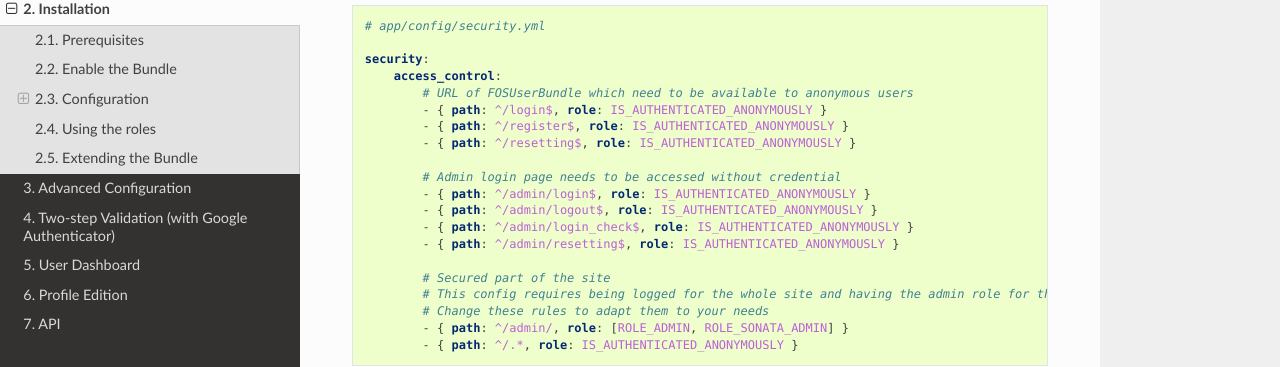
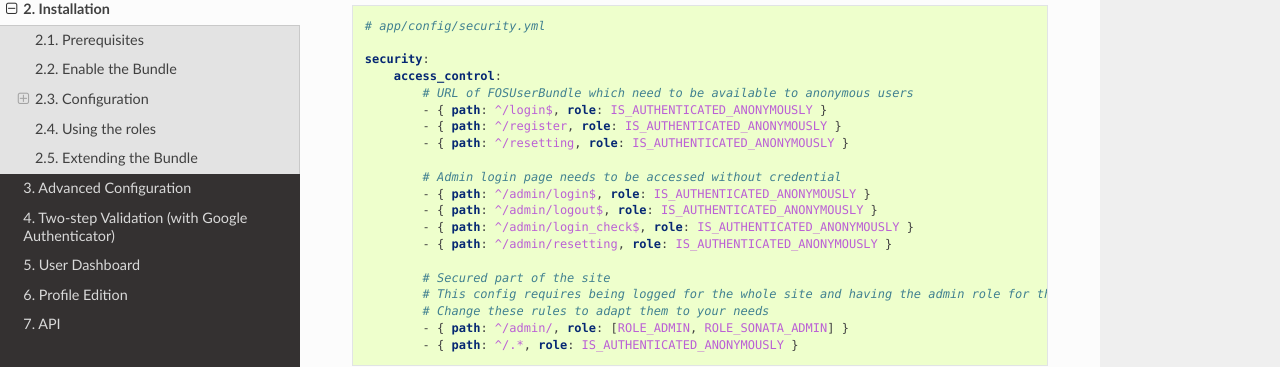
Before and after one commit to sonata-project/SonataUserBundle, a Sphinx documentation site: the page built from Resources/doc/reference/installation.rst, in a window 1280 px wide and 900 px high, scrolled down 4544 px. Shown: the part 141-508 px from the top of the window. Built offline with Sphinx 7.4.7 and the Read the Docs theme 2.0.0, drawn with Linux system fonts in a browser that asks for light colours.

Commit message:
Revert "add $ to the end of the pattern to be consistent"

```diff
--- a/Resources/doc/reference/installation.rst
+++ b/Resources/doc/reference/installation.rst
@@ -261,14 +261,14 @@ The last part is to define 3 new access control rules:
         access_control:
             # URL of FOSUserBundle which need to be available to anonymous users
             - { path: ^/login$, role: IS_AUTHENTICATED_ANONYMOUSLY }
-            - { path: ^/register$, role: IS_AUTHENTICATED_ANONYMOUSLY }
-            - { path: ^/resetting$, role: IS_AUTHENTICATED_ANONYMOUSLY }
+            - { path: ^/register, role: IS_AUTHENTICATED_ANONYMOUSLY }
+            - { path: ^/resetting, role: IS_AUTHENTICATED_ANONYMOUSLY }
 
             # Admin login page needs to be accessed without credential
             - { path: ^/admin/login$, role: IS_AUTHENTICATED_ANONYMOUSLY }
             - { path: ^/admin/logout$, role: IS_AUTHENTICATED_ANONYMOUSLY }
             - { path: ^/admin/login_check$, role: IS_AUTHENTICATED_ANONYMOUSLY }
-            - { path: ^/admin/resetting$, role: IS_AUTHENTICATED_ANONYMOUSLY }
+            - { path: ^/admin/resetting, role: IS_AUTHENTICATED_ANONYMOUSLY }
 
             # Secured part of the site
             # This config requires being logged for the whole site and having the admin role for the admin part.
```
